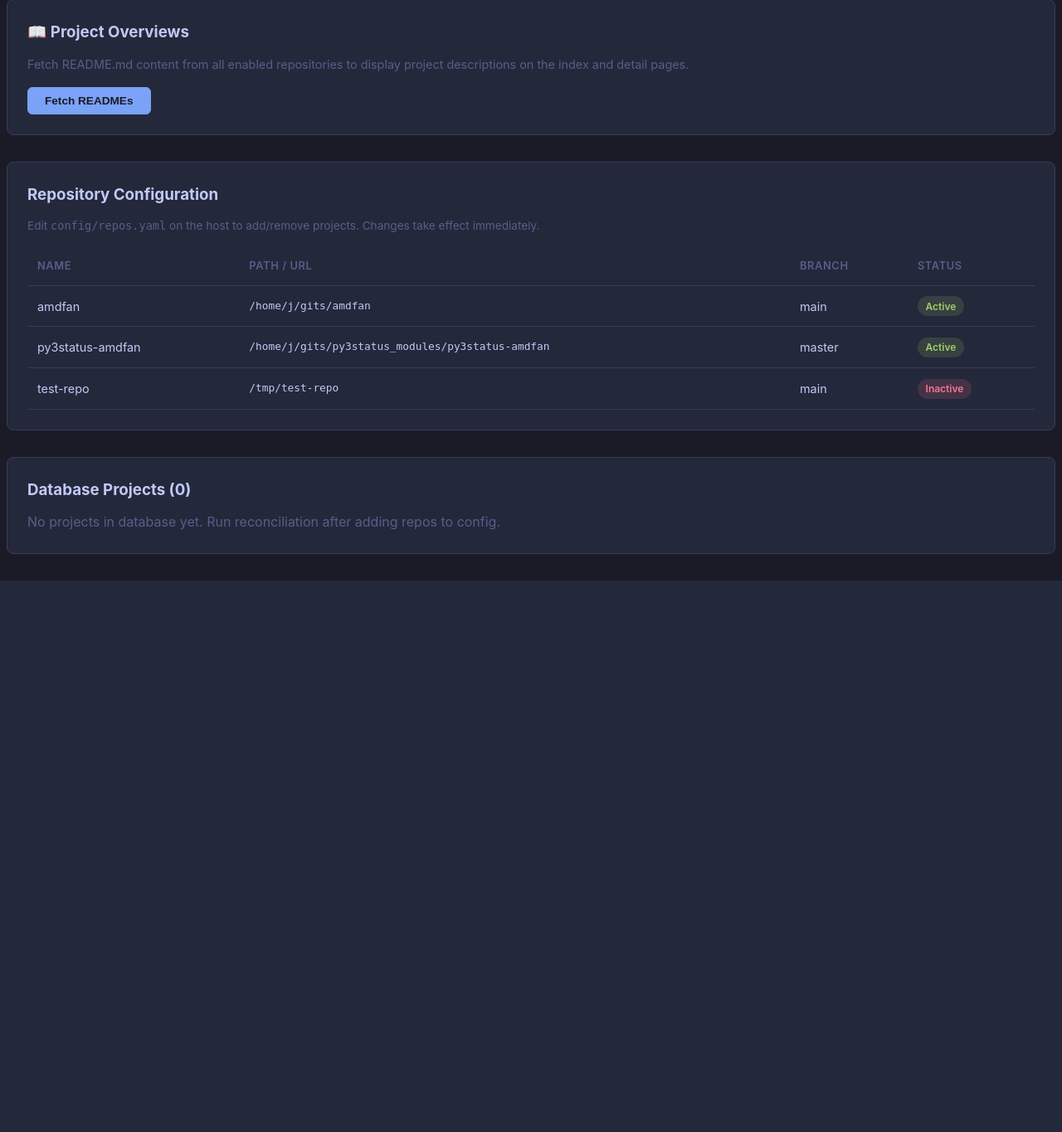
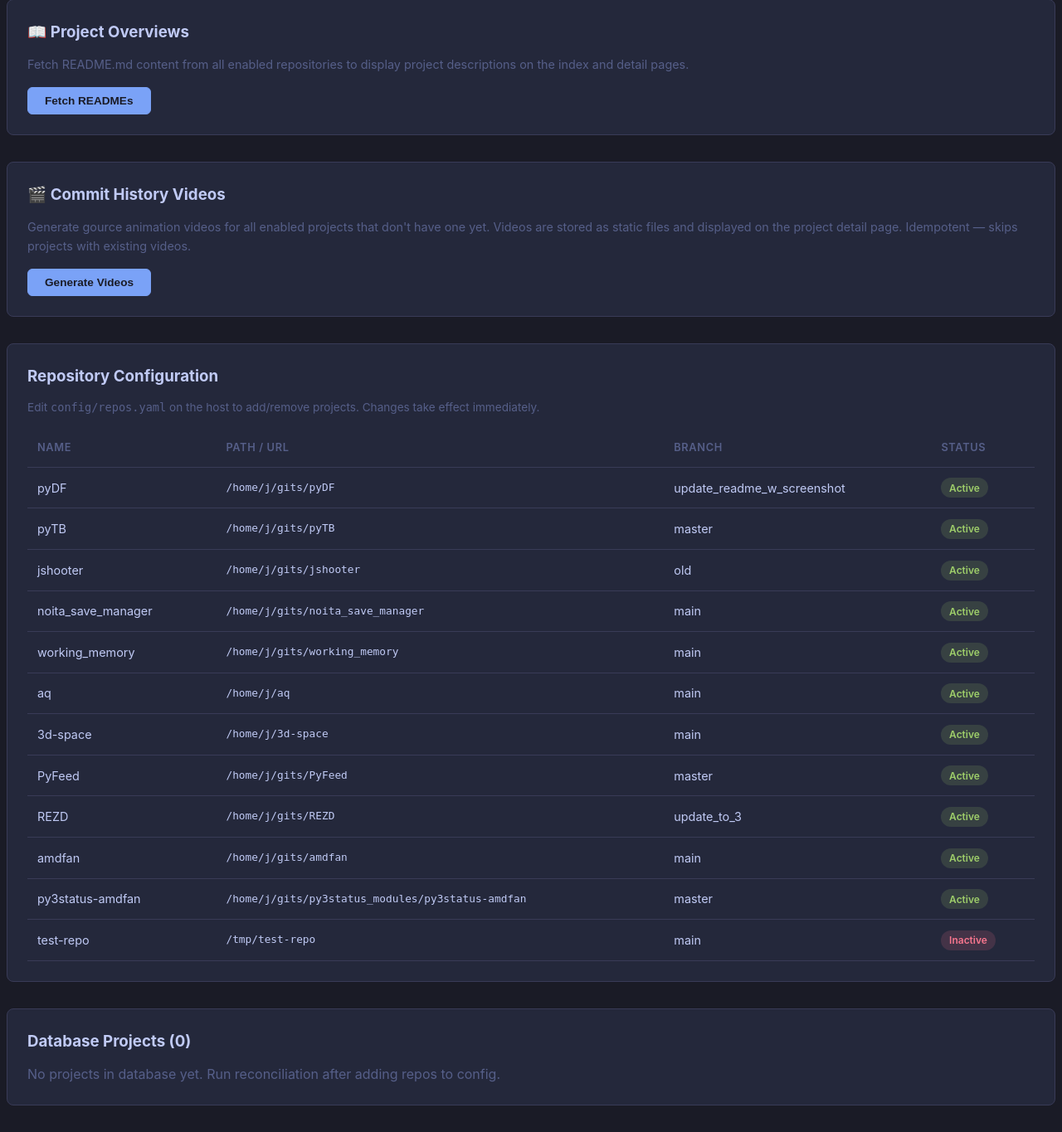
Before and after one commit to mcgillij/git-journal, a FastAPI app: page /admin in a window 1280 px wide. Shown: the part 342-1707 px from the top of the page at 83% size. Before the commit the page ends 1042 px from the top, so only its background shows below. Run offline with FastAPI, Linux system fonts and the light colour scheme.

Commit message:
video generaton

```diff
--- a/app/main.py
+++ b/app/main.py
@@ -7,6 +7,7 @@ from pathlib import Path
 from apscheduler.schedulers.asyncio import AsyncIOScheduler
 from fastapi import FastAPI, Request
 from fastapi.responses import HTMLResponse
+from fastapi.staticfiles import StaticFiles
 from fastapi.templating import Jinja2Templates
 
 from app.config import settings
@@ -34,6 +35,8 @@ async def lifespan(app: FastAPI):
         id="daily_reconciliation",
         name="Daily git journal reconciliation",
         replace_existing=True,
+        max_instances=1,  # Prevent overlapping scheduled runs
+        misfire_grace_time=3600,  # Allow up to 1h grace for missed runs
     )
     scheduler.start()
     logger.info(f"Reconciliation scheduled for {settings.reconcile_hour}:00 daily")
@@ -61,6 +64,11 @@ app.include_router(projects.router)
 app.include_router(articles.router)
 app.include_router(admin.router)
 
+# Mount static video files
+video_dir = Path(__file__).parent.parent / "data" / "videos"
+if video_dir.exists():
+    app.mount("/videos", StaticFiles(directory=str(video_dir)), name="videos")
+
 
 @app.get("/health")
 def health_check():
--- a/app/routes/admin.py
+++ b/app/routes/admin.py
@@ -1,4 +1,6 @@
 """Admin page — config display and reconciliation trigger."""
+
+from urllib.parse import quote
 
 from fastapi import APIRouter, Request
 from fastapi.responses import HTMLResponse, RedirectResponse
@@ -8,7 +10,8 @@ from app.database import engine
 from app.models import Project
 from app.services.config_loader import load_repos
 from app.services.git_service import get_readme_content
-from app.services.reconciliation import reconcile_all
+from app.services.reconciliation import reconcile_all, reconcile_single
+from app.services.video_service import generate_video, video_exists
 
 router = APIRouter()
 
@@ -21,12 +24,16 @@ async def admin_page(request: Request):
     with Session(engine) as session:
         projects = session.execute(select(Project)).scalars().all()
 
+    # Pre-compute video existence for each project
+    project_videos = {p.name: video_exists(p.name) for p in projects}
+
     return request.app.state.templates.TemplateResponse(
         "admin.html",
         {
             "request": request,
             "repos": repo_configs,
             "projects": projects,
+            "project_has_video": project_videos,
         },
     )
 
@@ -38,6 +45,16 @@ async def trigger_reconciliation(request: Request):
 
     # Redirect back to admin with a flash message (using query param)
     return RedirectResponse(url="/admin?reconciled=1", status_code=303)
+
+
+@router.post("/admin/reconcile/{project_name}")
+async def trigger_single_reconciliation(request: Request, project_name: str):
+    """Trigger reconciliation for a single project."""
+    try:
+        result = reconcile_single(project_name)
+        return RedirectResponse(url=f"/admin?single={result['dates_processed']}", status_code=303)
+    except ValueError as e:
+        return RedirectResponse(url=f"/admin?error={e}", status_code=303)
 
 
 @router.post("/admin/fetch-readmes")
@@ -72,3 +89,61 @@ async def fetch_readmes(request: Request):
     msg = f"Fetched READMEs for {fetched_count} projects"
     err_msg = f"; Errors: {', '.join(errors)}" if errors else ""
     return RedirectResponse(url=f"/admin?readmes={fetched_count}{err_msg}", status_code=303)
+
+
+@router.post("/admin/generate-videos")
+async def generate_videos(request: Request):
+    """Generate gource videos for all enabled projects that don't have one yet."""
+    with Session(engine) as session:
+        projects = session.execute(select(Project)).scalars().all()
+
+    results = []
+    for project in projects:
+        if not project.enabled or not project.git_path:
+            continue
+
+        # Check if video already exists (idempotent)
+        if video_exists(project.name):
+            results.append({"name": project.name, "status": "skipped", "error": None})
+            continue
+
+        result = generate_video(project.name, project.git_path)
+        results.append(result)
+
+    # Redirect back to admin with query params showing results
+    generated = sum(1 for r in results if r["status"] == "generated")
+    skipped = sum(1 for r in results if r["status"] == "skipped")
+    failed = sum(1 for r in results if r["status"] == "failed")
+
+    msg = f"Videos: {generated} generated, {skipped} skipped"
+    if failed > 0:
+        failures = [r for r in results if r["status"] == "failed"]
+        err_detail = "; ".join(f"{r['error']}" for r in failures)
+        msg += f"; {failed} failed: {err_detail}"
+
+    encoded_msg = quote(msg, safe="")
+    return RedirectResponse(url=f"/admin?videos={generated}&skipped={skipped}&msg={encoded_msg}", status_code=303)
+
+
+@router.post("/admin/generate-video/{project_name}")
+async def generate_single_video(request: Request, project_name: str):
+    """Generate gource video for a single project."""
+    with Session(engine) as session:
+        project = session.execute(
+            select(Project).where(Project.name == project_name)
+        ).scalars().first()
+
+    if not project or not project.git_path:
+        return RedirectResponse(url=f"/admin?error={quote(f'Project {project_name} not found')}", status_code=303)
+
+    # Check if video already exists (idempotent)
+    if video_exists(project.name):
+        return RedirectResponse(url=f"/admin?msg={quote(f'{project.name}: video already exists')}", status_code=303)
+
+    result = generate_video(project.name, project.git_path)
+
+    if result["status"] == "generated":
+        return RedirectResponse(url=f"/admin?msg={quote(f'{project.name}: video generated successfully')}", status_code=303)
+    else:
+        err_msg = f"{project.name}: {result.get('error', 'unknown error')}"
+        return RedirectResponse(url=f"/admin?error={quote(err_msg)}", status_code=303)
--- a/app/templates/admin.html
+++ b/app/templates/admin.html
@@ -11,6 +11,21 @@
 
 {% if request.query_params.get('readmes') %}
 <div class="flash flash-success">Fetched READMEs for {{ request.query_params.get('readmes') }} projects.</div>
+{% endif %}
+
+{% if request.query_params.get('videos') %}
+<div class="flash flash-success">
+    {% if request.query_params.get('msg') %}
+        {{ request.query_params.get('msg') }}
+    {% else %}
+        Videos: {{ request.query_params.get('videos') }} generated,
+        {{ request.query_params.get('skipped', '0') }} skipped.
+    {% endif %}
+</div>
+{% endif %}
+
+{% if request.query_params.get('msg') and not request.query_params.get('videos') %}
+<div class="flash flash-success">{{ request.query_params.get('msg') }}</div>
 {% endif %}
 
 <!-- Reconciliation trigger -->
@@ -33,6 +48,19 @@
     </p>
     <form method="post" action="/admin/fetch-readmes">
         <button type="submit" class="btn btn-primary">Fetch READMEs</button>
+    </form>
+</div>
+
+<!-- Generate Videos -->
+<div class="card" style="margin-bottom: 2rem;">
+    <h3 style="margin-bottom: 0.75rem;">🎬 Commit History Videos</h3>
+    <p style="color: var(--text-dim); font-size: 0.9rem; margin-bottom: 1rem;">
+        Generate gource animation videos for all enabled projects that don't have one yet.
+        Videos are stored as static files and displayed on the project detail page.
+        Idempotent — skips projects with existing videos.
+    </p>
+    <form method="post" action="/admin/generate-videos">
+        <button type="submit" class="btn btn-primary">Generate Videos</button>
     </form>
 </div>
 
@@ -79,7 +107,7 @@
     <table class="admin-table">
         <thead>
             <tr>
-                <th>Name</th><th>Branch</th><th>Last Processed</th><th>Status</th>
+                <th>Name</th><th>Branch</th><th>Last Processed</th><th>Status</th><th>Action</th>
             </tr>
         </thead>
         <tbody>
@@ -93,6 +121,24 @@
                         {{ 'Active' if proj.enabled else 'Inactive' }}
                     </span>
                 </td>
+                <td>
+                    {% if proj.enabled %}
+                    <div style="display:flex; gap:0.3rem; flex-wrap:wrap;">
+                        <form method="post" action="/admin/reconcile/{{ proj.name }}" style="display:inline;">
+                            <button type="submit" class="btn btn-sm">Reconcile</button>
+                        </form>
+                        {% if not project_has_video.get(proj.name, False) %}
+                        <form method="post" action="/admin/generate-video/{{ proj.name }}" style="display:inline;" onsubmit="return confirm('Generate gource video for {{ proj.name }}? This may take several minutes.');">
+                            <button type="submit" class="btn btn-sm" style="background:var(--accent); color:#fff;">🎬 Video</button>
+                        </form>
+                        {% else %}
+                        <span style="color: var(--text-dim); font-size: 0.75rem; line-height: 2;">✓ video</span>
+                        {% endif %}
+                    </div>
+                    {% else %}
+                    <span style="color: var(--text-dim); font-size: 0.8rem;">—</span>
+                    {% endif %}
+                </td>
             </tr>
             {% endfor %}
         </tbody>
--- a/app/templates/base.html
+++ b/app/templates/base.html
@@ -164,7 +164,7 @@
         .btn:hover { border-color: var(--accent); color: var(--accent); }
         .btn-primary { background: var(--accent); color: #1a1b26; border-color: var(--accent); font-weight: 600; }
         .btn-primary:hover { background: var(--accent-hover); }
-
+        .btn-sm { padding: 0.3rem 0.75rem; font-size: 0.78rem; }
         /* Flash messages */
         .flash { padding: 0.75rem 1rem; border-radius: 6px; margin-bottom: 1rem; font-size: 0.9rem; }
         .flash-success { background: rgba(158,206,106,0.15); color: var(--green); border: 1px solid rgba(158,206,106,0.3); }
--- a/config/repos.yaml
+++ b/config/repos.yaml
@@ -1,4 +1,40 @@
 repos:
+  - name: pyDF
+    path: /home/j/gits/pyDF
+    branch: update_readme_w_screenshot
+    enabled: true
+  - name: pyTB
+    path: /home/j/gits/pyTB
+    branch: master
+    enabled: true
+  - name: jshooter
+    path: /home/j/gits/jshooter
+    branch: old
+    enabled: true
+  - name: noita_save_manager
+    path: /home/j/gits/noita_save_manager
+    branch: main
+    enabled: true
+  - name: working_memory
+    path: /home/j/gits/working_memory
+    branch: main
+    enabled: true
+  - name: aq
+    path: /home/j/aq
+    branch: main
+    enabled: true
+  - name: 3d-space
+    path: /home/j/3d-space
+    branch: main
+    enabled: true
+  - name: PyFeed
+    path: /home/j/gits/PyFeed
+    branch: master
+    enabled: true
+  - name: REZD
+    path: /home/j/gits/REZD
+    branch: update_to_3
+    enabled: true
   - name: amdfan
     path: /home/j/gits/amdfan
     branch: main
--- a/docker-compose.yml
+++ b/docker-compose.yml
@@ -12,6 +12,8 @@ services:
       - ~/.github-token:/app/.github-token:ro
       # Local git repositories
       - ~/gits:/home/j/gits:ro
+      - /home/j/aq:/home/j/aq:ro
+      - /home/j/3d-space:/home/j/3d-space:ro
     env_file: .env
     extra_hosts:
       - "host.docker.internal:host-gateway"
```
Also changed, not shown: app/routes/articles.py (+16 -41 lines), app/routes/projects.py (+48 -0 lines), app/services/reconciliation.py (+181 -8 lines), app/services/video_service.py (added, +173 -0 lines), app/templates/_calendar_widget.html (added, +41 -0 lines), app/templates/project_detail.html (+14 -2 lines), 2 other files.
